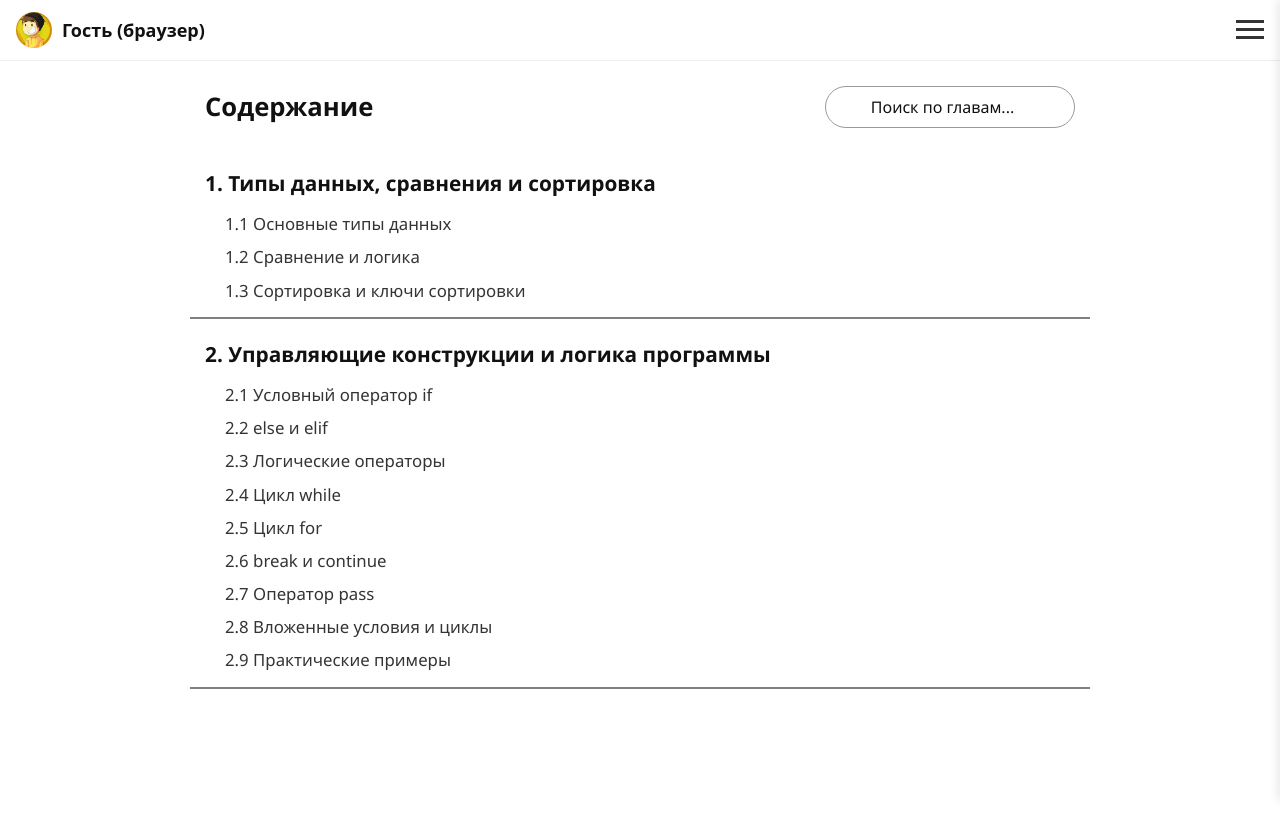
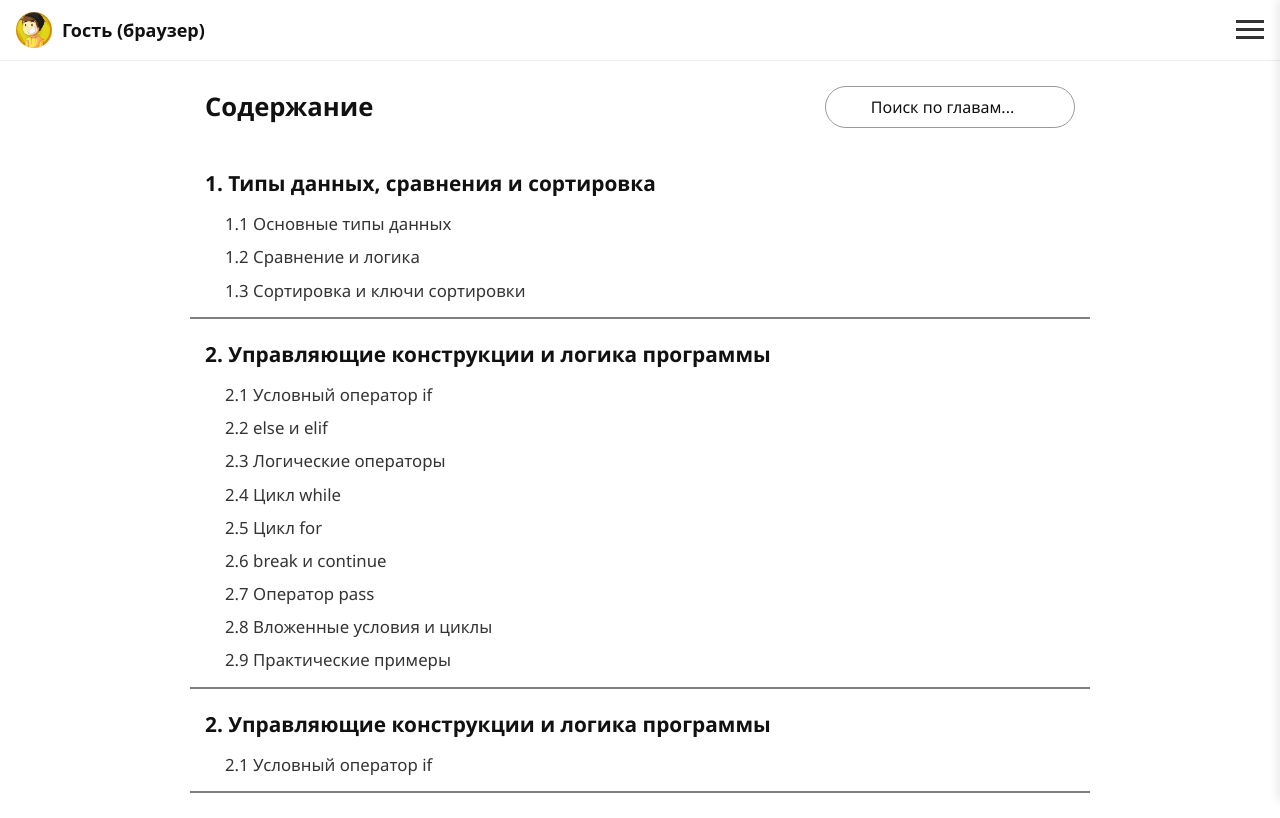
Before and after one commit to Niki1017/telegram-app-py-lern, a React (Vite) app: page / in a window 1280 px wide. Built offline with nearby package versions, Linux system fonts and the light colour scheme.

Commit message:
update chapter (test)

```diff
--- a/src/data/chapters.js
+++ b/src/data/chapters.js
@@ -303,5 +303,17 @@ print(total)
         `
       }
     ]
+  },
+  {
+    id: 2,
+    title: "Управляющие конструкции и логика программы",
+    subchapters: [
+      {
+        id: "2.1",
+        title: "Условный оператор if",
+        content: `
+        Оператор if выполняет код, если условие имеет значение True.`
+      }
+    ]
   }
-];
+]
```
